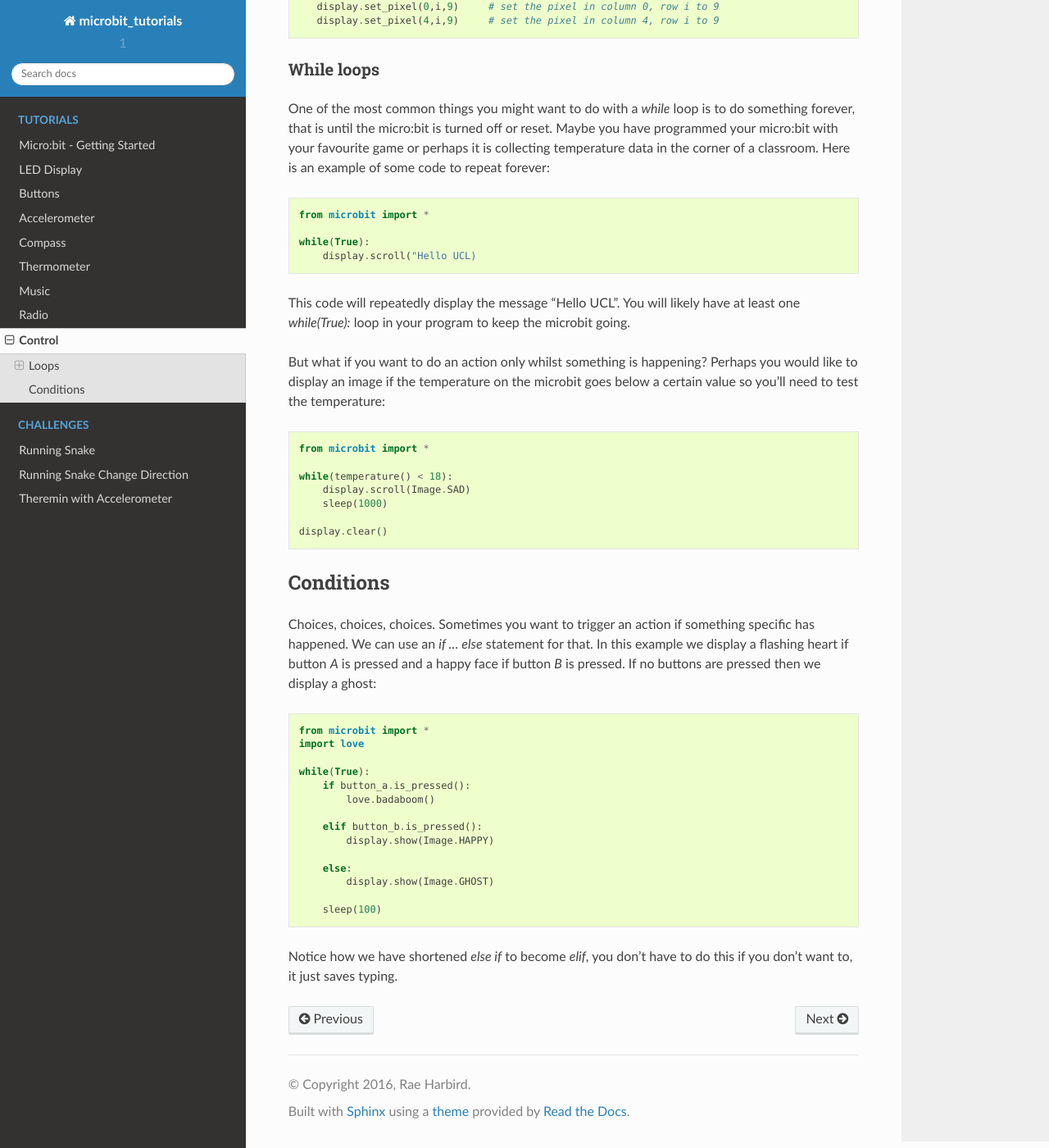
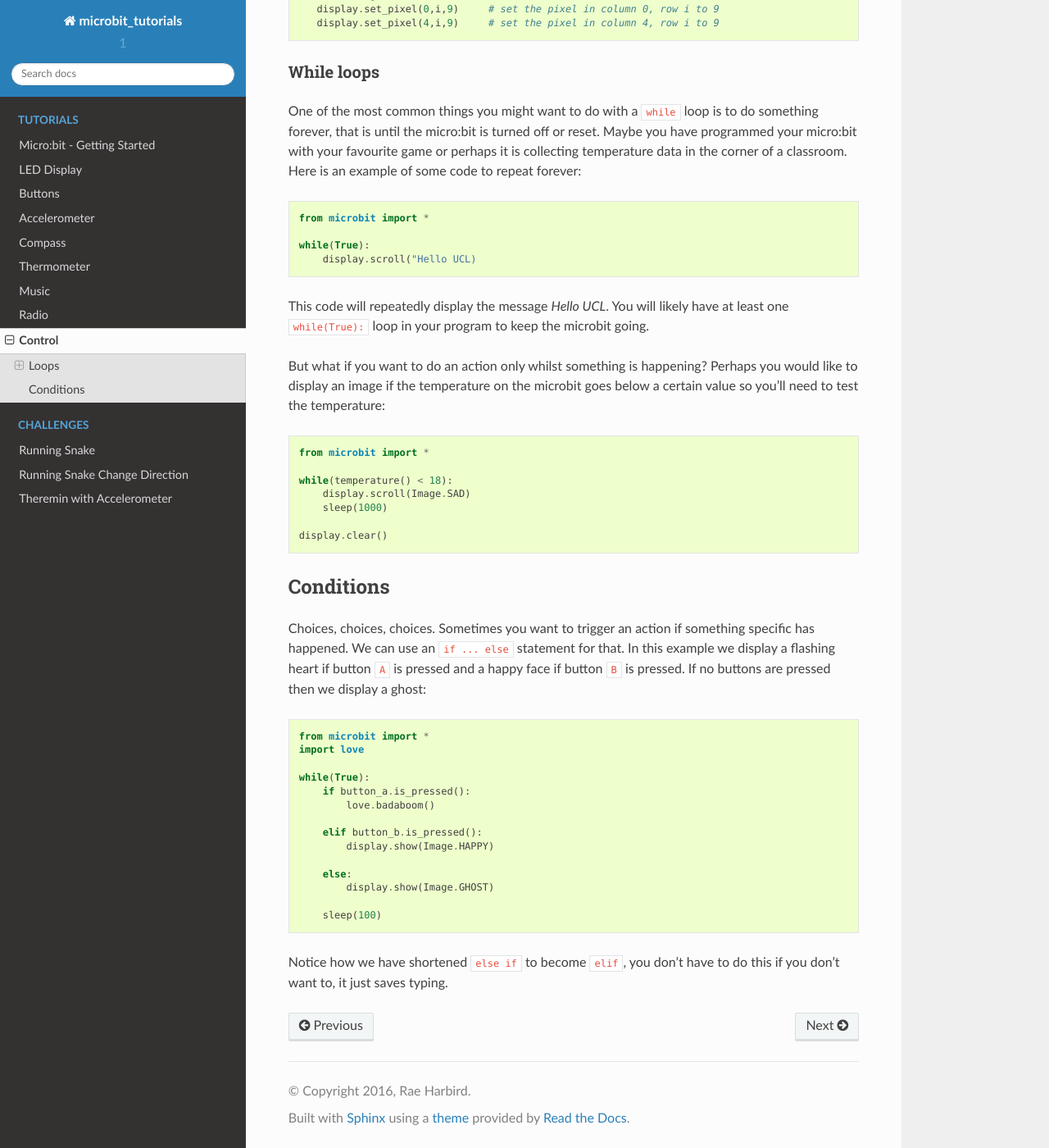
Before and after one commit to rharbird/microbit-challenges, a Sphinx documentation site: the page built from docs/source/tutorials/control.rst, in a window 1280 px wide and 1400 px high, scrolled down 665 px. Shown: the whole window at 82% size. Built offline with Sphinx 7.4.7 and the Read the Docs theme 2.0.0, drawn with Linux system fonts in a browser that asks for light colours; pages that are not in the unit, such as notebooks, are missing from menus.

Commit message:
corrected quotes

```diff
--- a/docs/source/tutorials/control.rst
+++ b/docs/source/tutorials/control.rst
@@ -9,13 +9,13 @@ things get interesting.
 
 Loops
 =====
-There are two types of loops: `for` loops let you count the number of times you do something and `while` loops which let you
+There are two types of loops: ``for`` loops let you count the number of times you do something and ``while`` loops which let you
 perform an action until a condition you've specified is no longer happening.
 
 For loops
 ---------
 There are times when you want to do an action a specific number of times. For example: perhaps you'd like to turn on the
-LEDs on two sides of the display to make a track. You can use a `for` loop to count for you like this::
+LEDs on two sides of the display to make a track. You can use a ``for`` loop to count for you like this::
 
 	from microbit import *
 
@@ -26,7 +26,7 @@ LEDs on two sides of the display to make a track. You can use a `for` loop to co
 
 While loops
 -----------
-One of the most common things you might want to do with a `while` loop is to do something forever, that is until the micro:bit
+One of the most common things you might want to do with a ``while`` loop is to do something forever, that is until the micro:bit
 is turned off or reset. Maybe you have programmed your micro:bit with your favourite game or perhaps it is collecting
 temperature data in the corner of a classroom. Here is an example of some code to repeat forever::
 
@@ -35,7 +35,7 @@ temperature data in the corner of a classroom. Here is an example of some code t
 	while(True):
 	    display.scroll("Hello UCL)
 
-This code will repeatedly display the message "Hello UCL". You will likely have at least one `while(True):` loop in your program
+This code will repeatedly display the message `Hello UCL`. You will likely have at least one ``while(True):`` loop in your program
 to keep the microbit going.
 
 But what if you want to do an action only whilst something is happening? Perhaps you would like to display an image
@@ -51,8 +51,8 @@ if the temperature on the microbit goes below a certain value so you'll need to
 
 Conditions
 ==========
-Choices, choices, choices. Sometimes you want to trigger an action if something specific has happened. We can use an `if ... else` statement for that.
-In this example we display a flashing heart if button `A` is pressed and a happy face if button `B` is pressed. If no buttons are pressed then we display a ghost::
+Choices, choices, choices. Sometimes you want to trigger an action if something specific has happened. We can use an ``if ... else`` statement for that.
+In this example we display a flashing heart if button ``A`` is pressed and a happy face if button ``B`` is pressed. If no buttons are pressed then we display a ghost::
 
 	from microbit import *
 	import love
@@ -69,4 +69,4 @@ In this example we display a flashing heart if button `A` is pressed and a happy
 
 	    sleep(100)
 
-Notice how we have shortened `else if` to become `elif`, you don't have to do this if you don't want to, it just saves typing.
+Notice how we have shortened ``else if`` to become ``elif``, you don't have to do this if you don't want to, it just saves typing.
```
